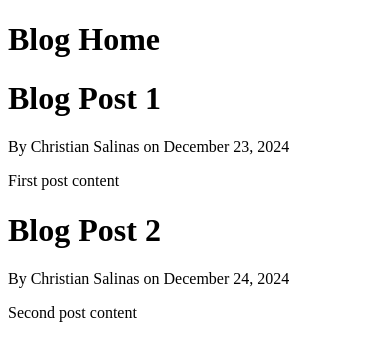
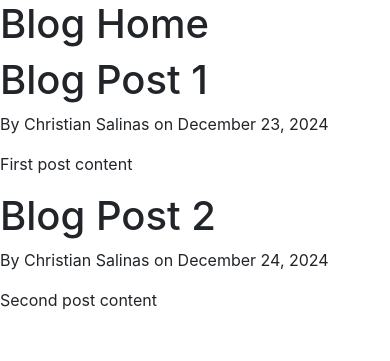
Before and after one commit to xkaze09/blog-app, a Django app: page / in a window 390 px wide. Shown: the top 361 px of the page. Run offline with Django 5.2, Linux system fonts and the light colour scheme.

Commit message:
Add Bootstrap and meta tags to base template for improved responsiveness and styling

```diff
--- a/blog_app/templates/blog/base.html
+++ b/blog_app/templates/blog/base.html
@@ -1,6 +1,14 @@
 <!DOCTYPE html>
 <html lang="en">
 <head>
+    <!-- Required meta tags -->
+    <meta charset="utf-8">
+    <meta name="viewport" content="width=device-width, initial-scale=1, shrink-to-fit=no">
+
+    <!-- Bootstrap CSS -->
+    <link rel="stylesheet" href="https://cdn.jsdelivr.net/npm/bootstrap@4.0.0/dist/css/bootstrap.min.css" integrity="sha384-Gn5384xqQ1aoWXA+058RXPxPg6fy4IWvTNh0E263XmFcJlSAwiGgFAW/dAiS6JXm" crossorigin="anonymous">
+
+    <title>Hello, world!</title>
     <meta charset="UTF-8">
     <meta name="viewport" content="width=device-width, initial-scale=1.0">
     {% if title %}
```
